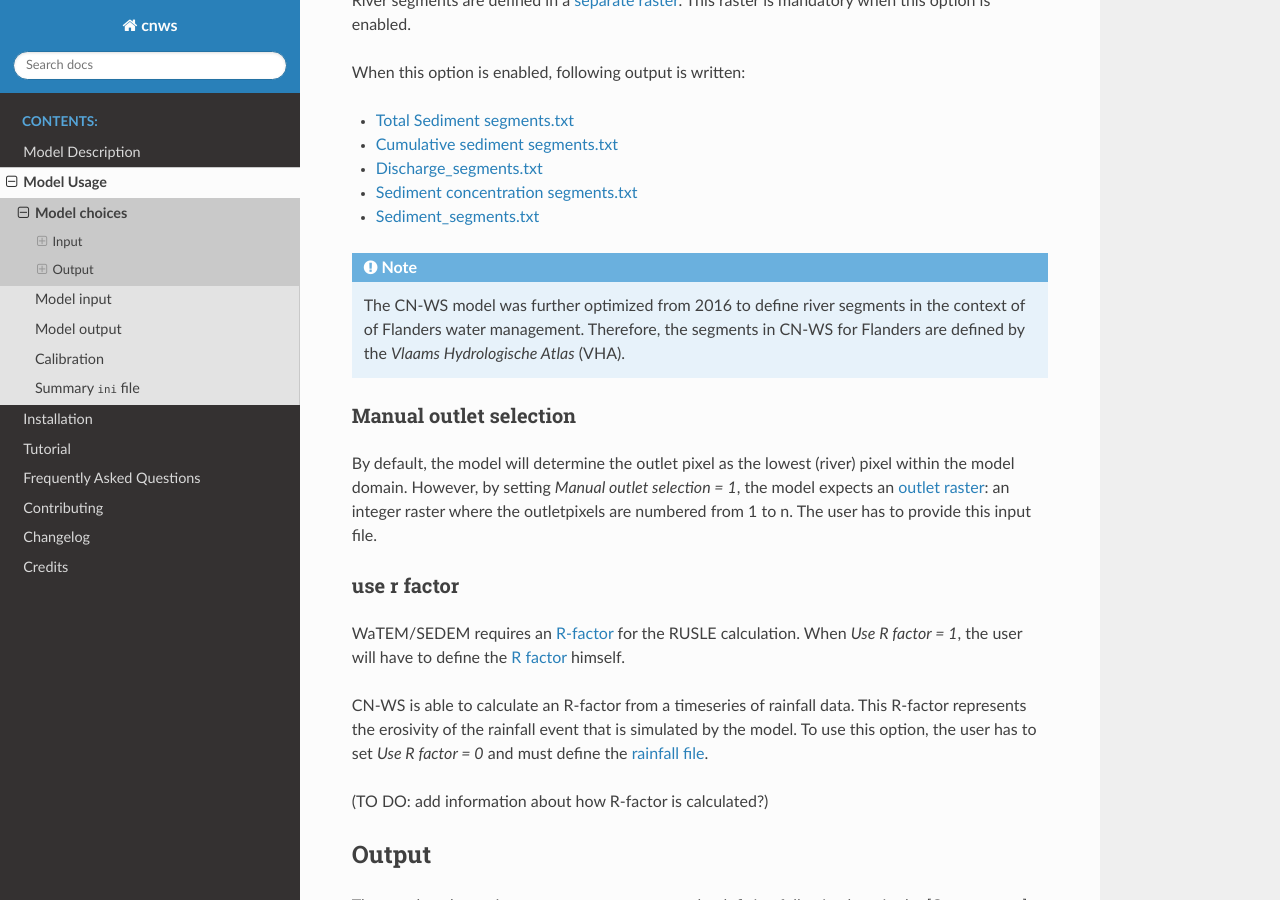
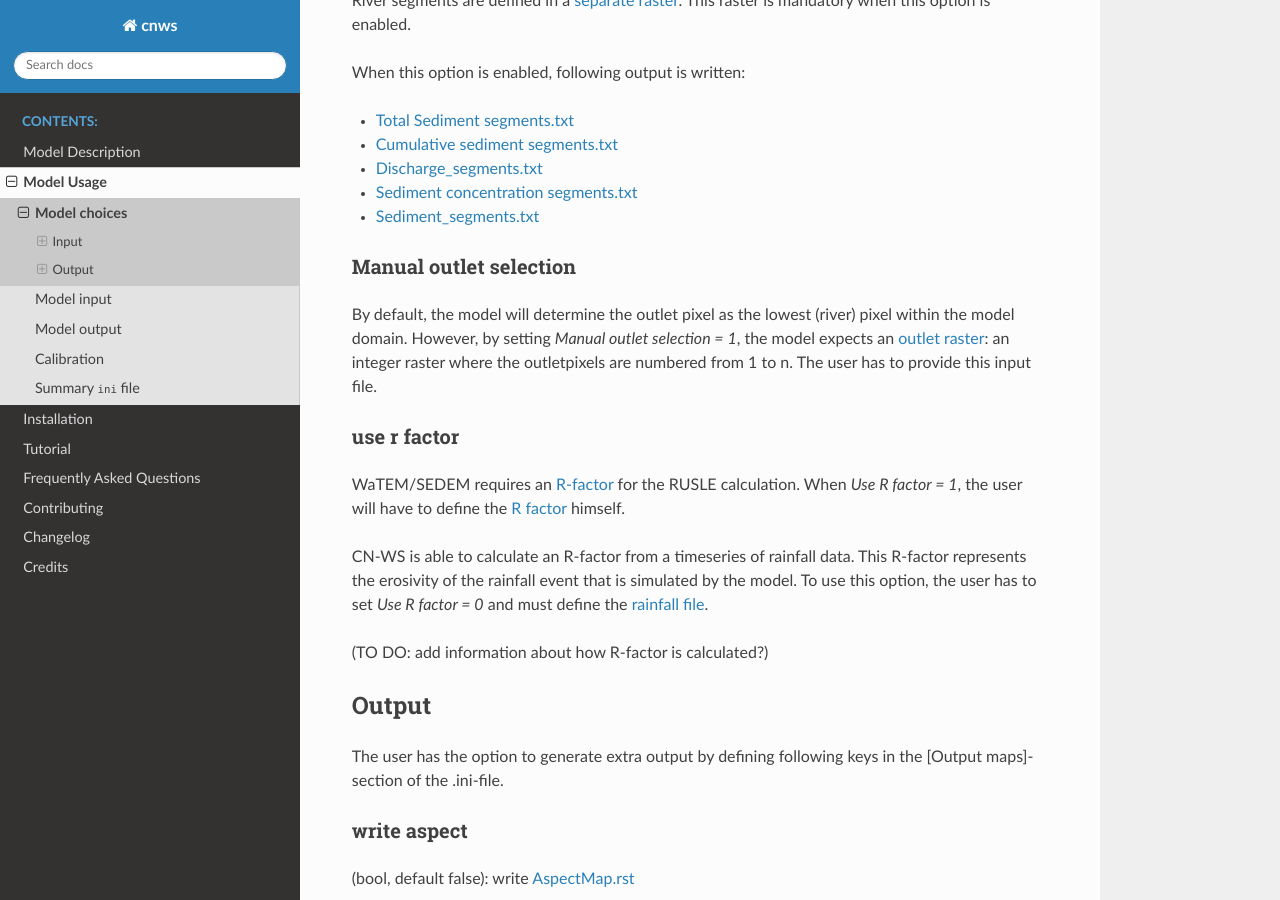
Before and after one commit to watem-sedem/watem-sedem, a Sphinx documentation site: the page built from docs/choices.rst, in a window 1280 px wide and 900 px high, scrolled down 9122 px. Built offline with Sphinx 7.4.7 and the Read the Docs theme 2.0.0, drawn with Linux system fonts in a browser that asks for light colours.

Commit message:
Removing reference to VHA

```diff
--- a/docs/choices.rst
+++ b/docs/choices.rst
@@ -510,12 +510,6 @@ When this option is enabled, following output is written:
 - :ref:`Sediment concentration segments.txt <sedconcensegment>`
 - :ref:`Sediment_segments.txt <sedsegmenttxt>`
 
-.. note::
-    The CN-WS model was further optimized from 2016 to define river
-    segments in the context of of Flanders water management. Therefore, the
-    segments in CN-WS for Flanders are defined by the `Vlaams Hydrologische Atlas`
-    (VHA).
-
 .. _manualoutlet:
 
 Manual outlet selection
```
